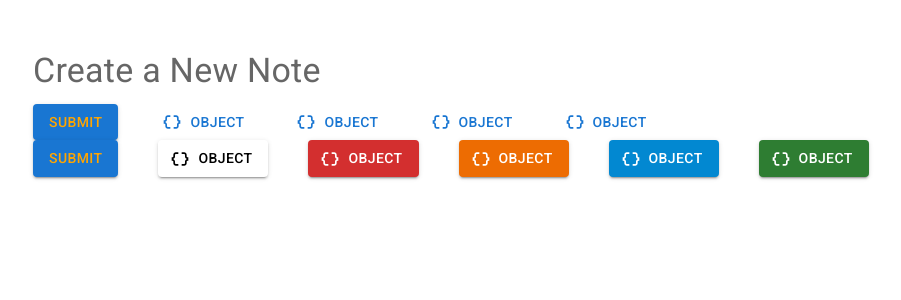
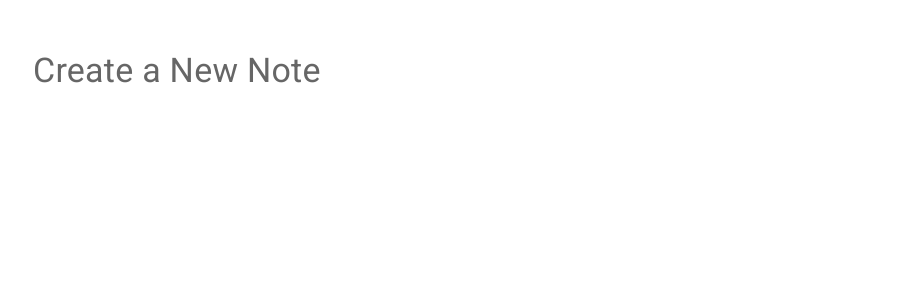
Before and after one commit to mnaser11218/React-Material-UI, a React (Create React App) app: page /create in a window 1280 px wide. Shown: the top 300 px of the page, without its empty margins (41-942 px from the left). Built offline with nearby package versions, Linux system fonts and the light colour scheme.

Commit message:
updated buttons

```diff
--- a/src/Components/pages/Create.jsx
+++ b/src/Components/pages/Create.jsx
@@ -39,58 +39,7 @@
     >
 Create a New Note
    </Typography>
-   <Stack spacing={5} direction={"row"} >
-   <Button
-   className={classes.btn}
-   variant="contained"
-   onClick={()=> console.log("you clicked submit")}
-   >
-    SUBMIT</Button>
-    {/* <IconButton onSubmit={()=> console.log("clicked icon")}>
-    <DataObjectIcon/>
-    </IconButton> */}
-    <Button onClick={()=> console.log("clicked obj button")} startIcon={<DataObjectIcon fontSize="large"/>}>
-Object
-    </Button>
-    <Button onClick={()=> console.log("clicked obj button")} startIcon={<DataObjectIcon fontSize="large"/>}>
-Object
-    </Button>
-    <Button onClick={()=> console.log("clicked obj button")} startIcon={<DataObjectIcon fontSize="large"/>}>
-Object
-    </Button>
-    <Button onClick={()=> console.log("clicked obj button")} startIcon={<DataObjectIcon fontSize="large"/>}>
-Object
-    </Button>
-    </Stack>
-    {/* <DataObjectIcon fontSize="medium" color="secondary"/> */}
-    <Stack spacing={5} direction={"row"} >
-   <Button
-   className={classes.btn}
-   variant="contained"
-   color='primary'
-   onClick={()=> console.log("you clicked submit")}
-   >
-    SUBMIT</Button>
-    {/* <IconButton onSubmit={()=> console.log("clicked icon")}>
-    <DataObjectIcon/>
-    </IconButton> */}
-    <Button
-      variant="contained" color='seconday' onClick={()=> console.log("clicked obj button")} startIcon={<DataObjectIcon fontSize="large"/>}>
-Object
-    </Button>
-    <Button  variant="contained" color='error' onClick={()=> console.log("clicked obj button")} startIcon={<DataObjectIcon fontSize="large"/>}>
-Object
-    </Button>
-    <Button variant="contained" color='warning' onClick={()=> console.log("clicked obj button")} startIcon={<DataObjectIcon fontSize="large"/>}>
-Object
-    </Button>
-    <Button variant="contained" color='info' onClick={()=> console.log("clicked obj button")} startIcon={<DataObjectIcon fontSize="large"/>}>
-Object
-    </Button>
-    <Button variant="contained" color='success' onClick={()=> console.log("clicked obj button")} startIcon={<DataObjectIcon fontSize="large"/>}>
-Object
-    </Button>
-    </Stack>
+
 
 
         </Container>
```
Also changed, not shown: src/Components/Buttons.jsx (+0 -41 lines), src/Components/CustomSideBar.jsx (+1 -30 lines).
